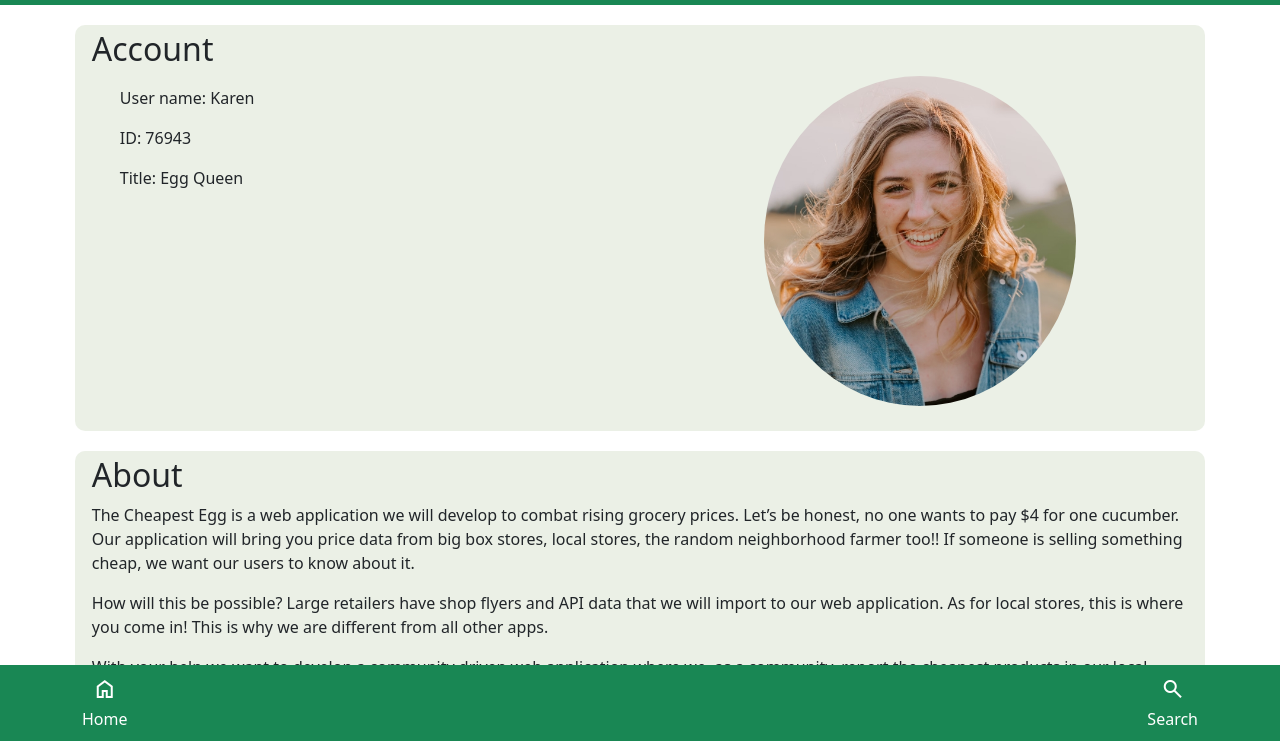
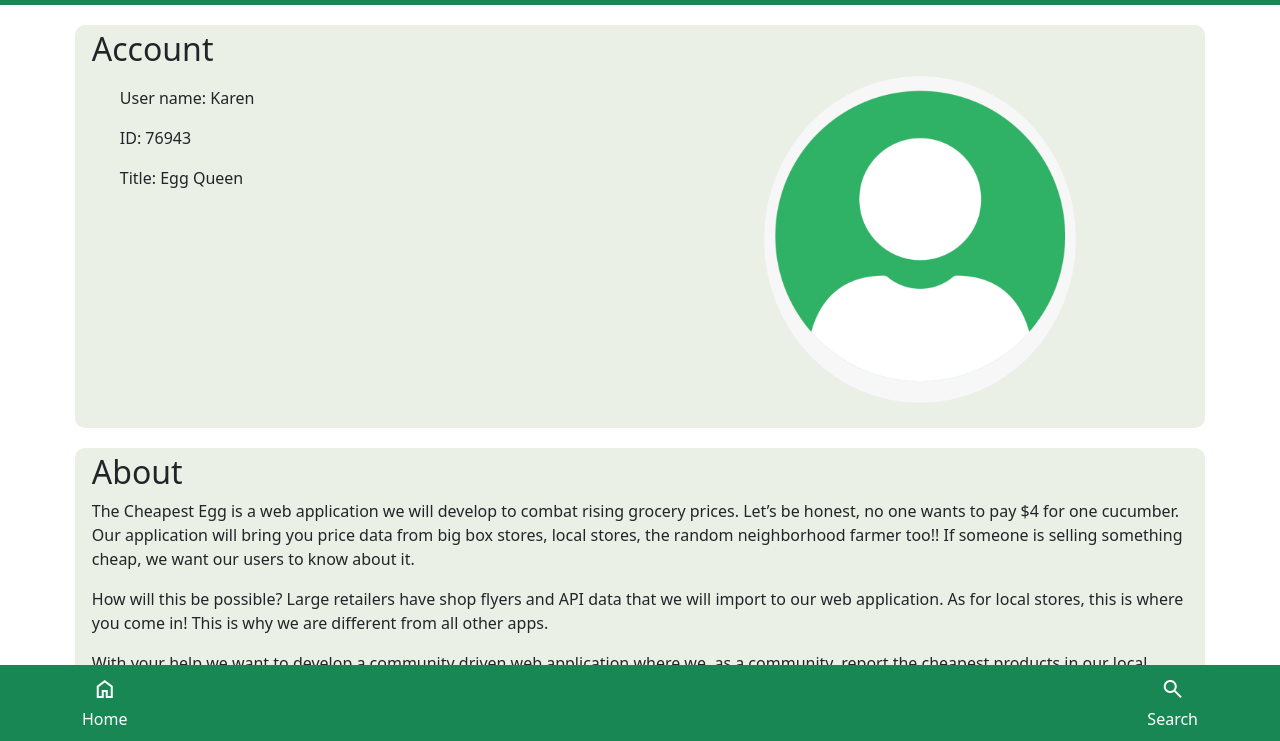
Before and after one commit to PeterSenyk/cheapest_eggs, a plain HTML site: page profile.html in a window 1280 px wide. Shown: the part 57-798 px from the top of the page. Drawn offline with nearby package versions, Linux system fonts and the light colour scheme; no server answers; a script that the page names is missing.

Commit message:
Add default user profile picture

```diff
--- a/profile.html
+++ b/profile.html
@@ -67,7 +67,7 @@
                     <p>Title: <span id="title">Egg Queen</span></p>
                 </div>
                 <div class="img-container col-12">
-                    <img id="profile" src="images/Karen.png" alt="profile picture">
+                    <img id="profile" src="images/default_profile_pic.png" alt="profile picture">
                 </div>
             </div>
             <div class="about row profile-card">
```
Also changed, not shown: images/default_profile_pic.png (added).
